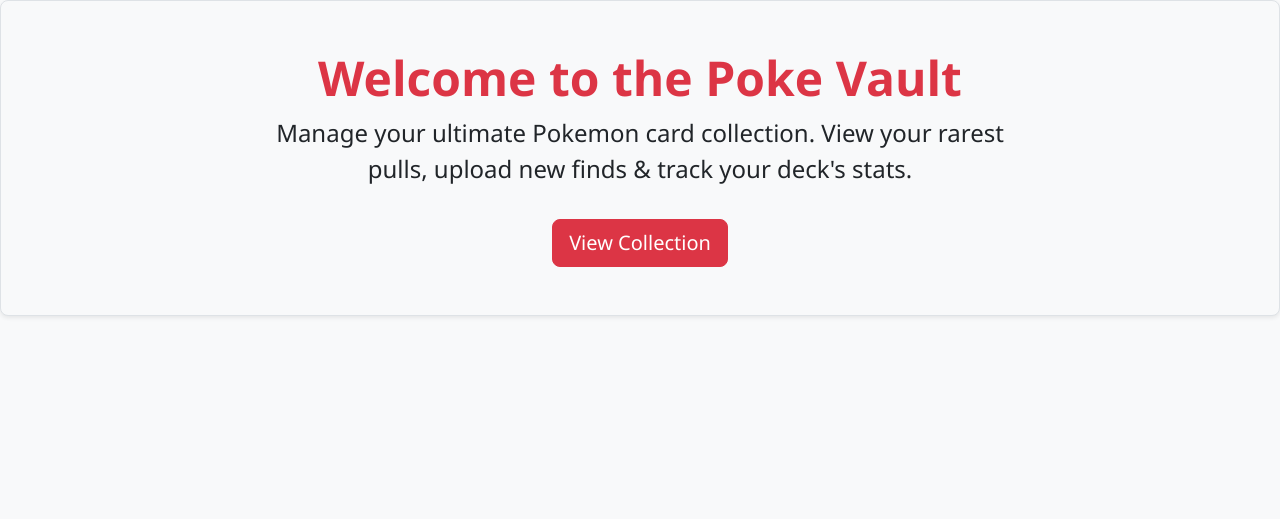
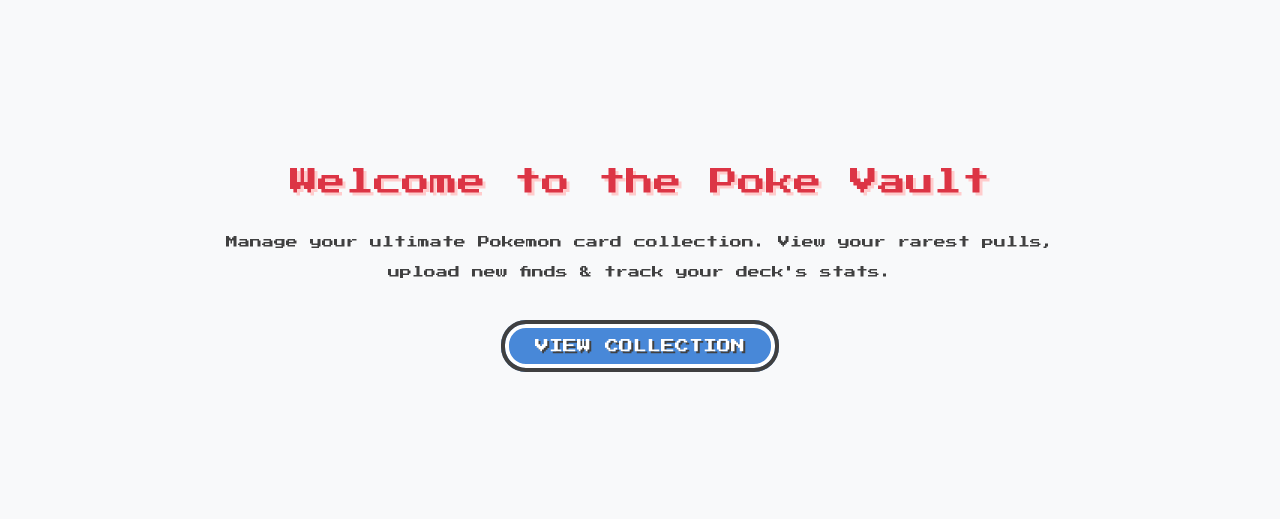
Before and after one commit to Mkamal-45/pokemon-card-collection, a Flask app: page / in a window 1280 px wide. Shown: the part 56-575 px from the top of the page. Run offline with Flask 3, Linux system fonts and the light colour scheme.

Commit message:
changed button class and implemented css that changes the font family to retro theme and adjusted the algnment of the content

```diff
--- a/static/css/style.css
+++ b/static/css/style.css
@@ -42,3 +42,17 @@
     font-size: 20px;
     margin-bottom: 0;
 }
+
+.retro-title {
+    font-family: 'Press Start 2P', monospace;
+    font-size: 28px;
+    text-shadow: 3px 3px 0px #ffcccc;
+    line-height: 1.5;
+}
+
+.retro-text {
+    font-family: 'Press Start 2P', monospace;
+    font-size: 12px;
+    line-height: 2.5;
+    color: #404040;
+}
--- a/templates/home.html
+++ b/templates/home.html
@@ -1,14 +1,14 @@
 {% extends 'base.html'%}
 
 {% block content%}
-<div class="p-5 mb-4 bg-light rounded-3 text-center border shadow-sm">
+<div class="text-center d-flex flex-column justify-content-center align-items-center" style="min-height: 65vh;">
     <div class="container-fluid">
-        <h1 class="display-5 fw-bold text-danger">Welcome to the Poke Vault</h1>
-        <p class="col-md-8 mx-auto fs-4">
+        <h1 class="text-danger mb-4 retro-title">Welcome to the Poke Vault</h1>
+        <p class="col-md-8 mx-auto retro-text mb-5">
             Manage your ultimate Pokemon card collection.
             View your rarest pulls, upload new finds & track your deck's stats.
         </p>
-        <a href="{{ url_for('views.collection') }}" class="btn btn-danger btn-lg mt-3">View Collection</a>
+        <a href="{{ url_for('views.collection') }}" class="btn-retro-run text-decoration-none">View Collection</a>
     </div>
 </div>
 {%endblock%}
```
